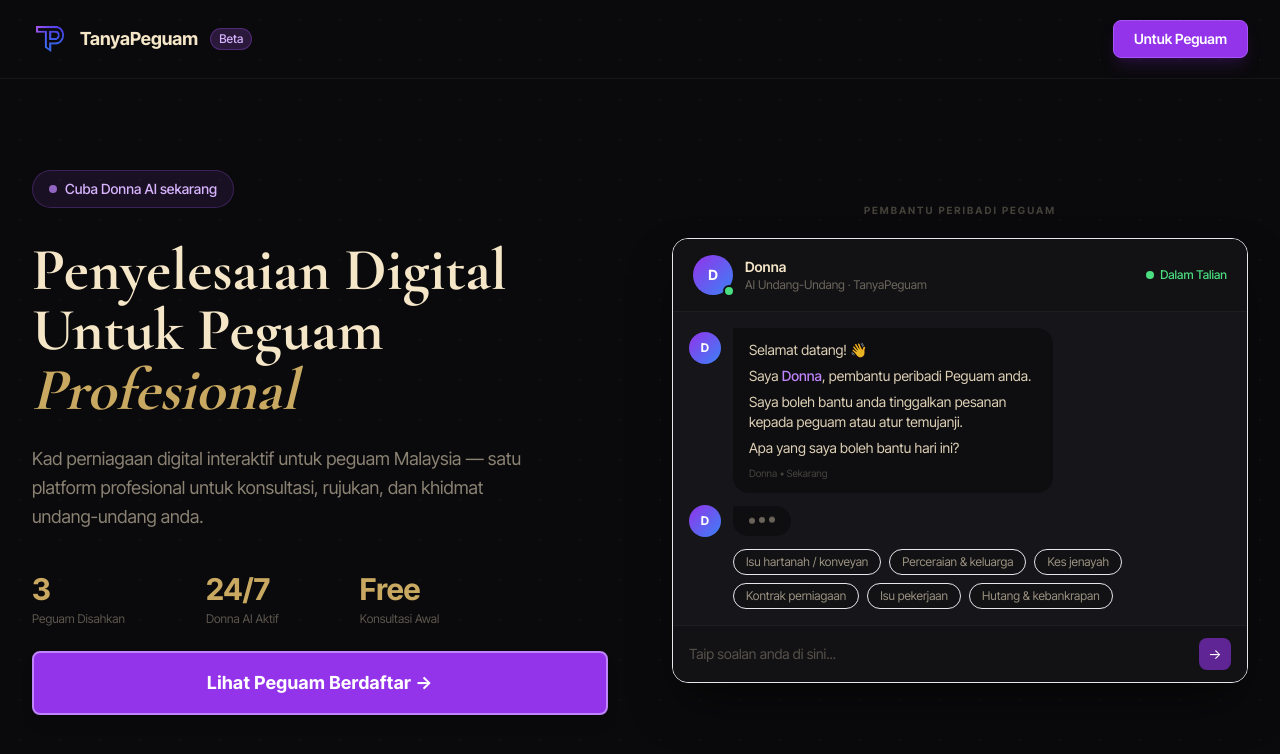
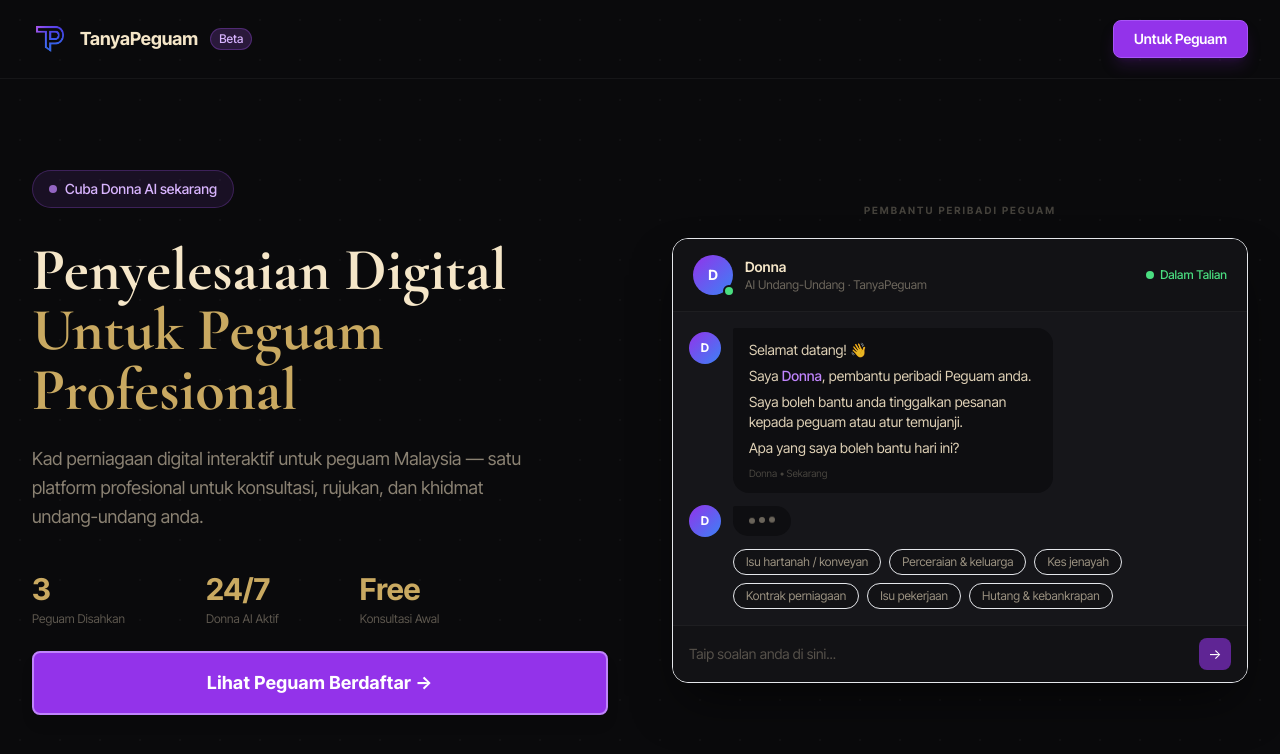
Before and after one commit to admluq/TanyaPeguam-Community, a Next.js app: page / in a window 1280 px wide. Shown: the top 754 px of the page. Built offline with nearby package versions, Linux system fonts and the light colour scheme; no server answers.

Commit message:
refactor: combine Peguam Profesional on one line with gold color

```diff
--- a/app/(public)/page.tsx
+++ b/app/(public)/page.tsx
@@ -65,9 +65,7 @@
           <h1 className="text-5xl lg:text-6xl font-display font-bold text-cream leading-tight mb-6">
             Penyelesaian Digital
             <br />
-            Untuk Peguam
-            <br />
-            <span className="italic text-gold-400">Profesional</span>
+            <span className="text-gold-400">Untuk Peguam Profesional</span>
           </h1>
 
           {/* Subtitle */}
```
